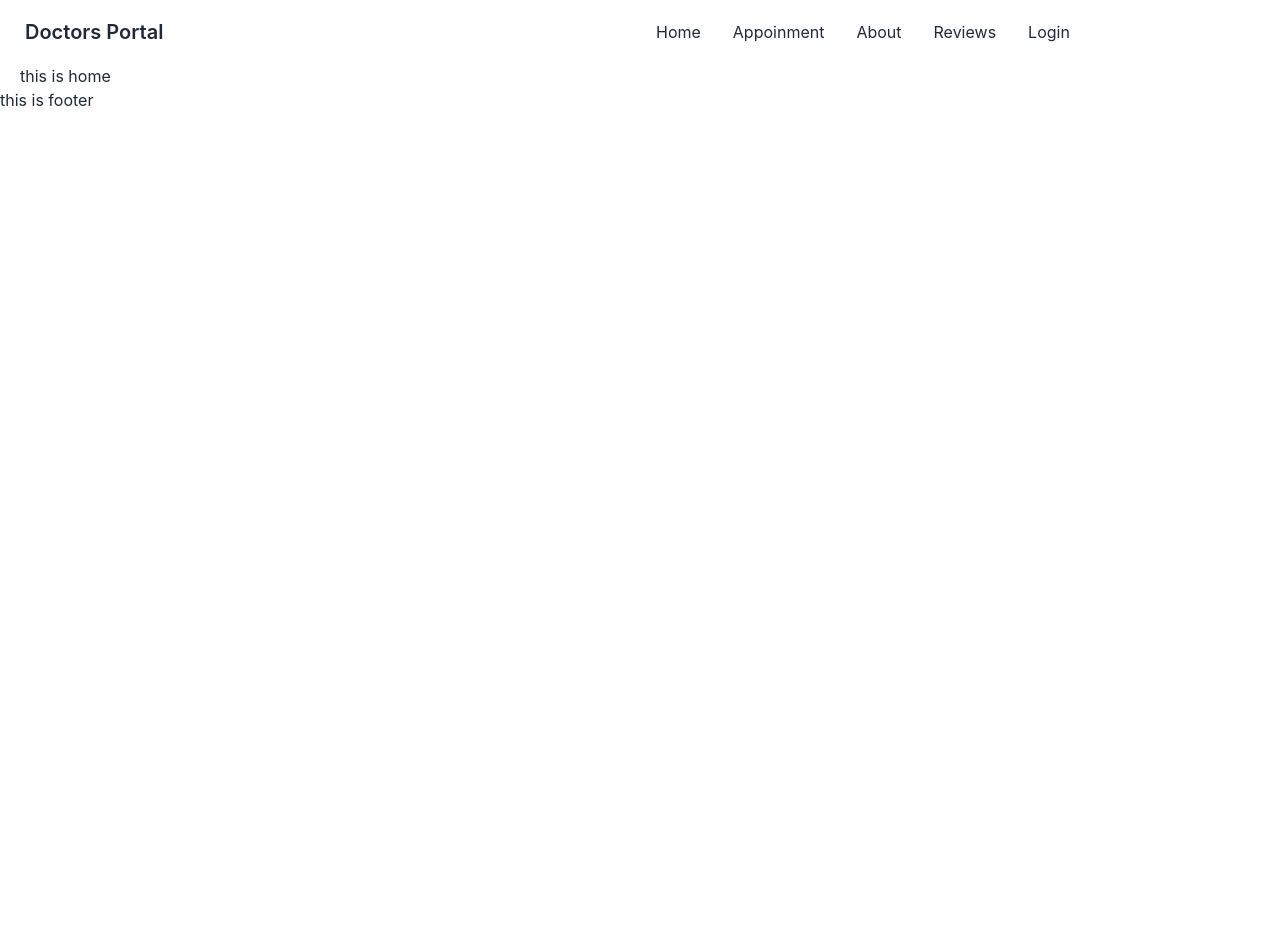
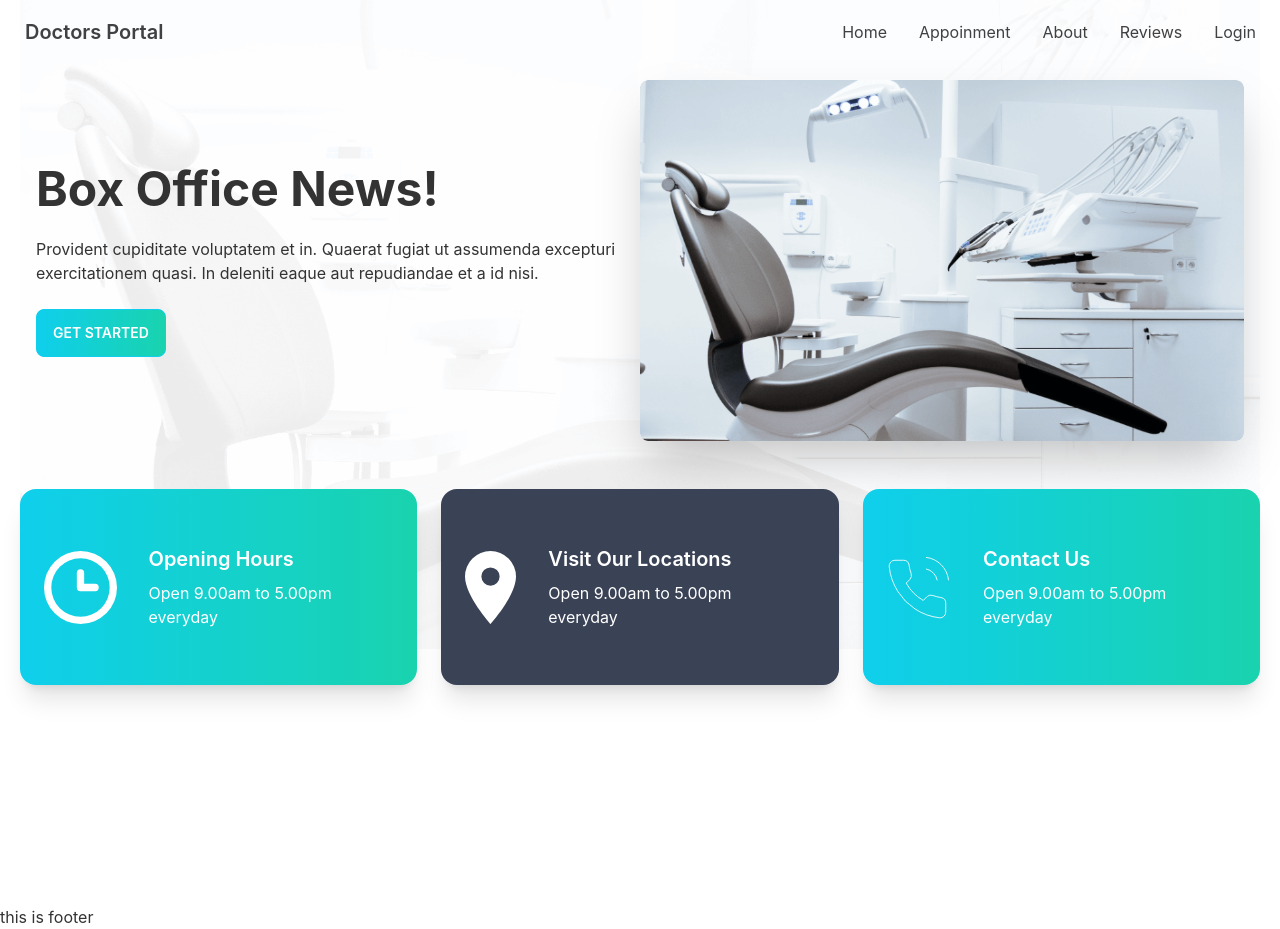
Before and after one commit to Mahbub2001/doctors-portal-client-site, a React (Create React App) app: page / in a window 1280 px wide. Before the commit the page ends 800 px from the top, so only its background shows below. Built offline with nearby package versions, Linux system fonts and the light colour scheme.

Commit message:
cardinfo

```diff
--- a/src/Pages/Home/Banner/Banner.js
+++ b/src/Pages/Home/Banner/Banner.js
@@ -1,11 +1,30 @@
-import React from 'react';
+import React from "react";
+import "./Banner.css";
+import image from "../../../assets/images/bg.png";
+import chair from '../../../assets/images/chair.png'
 
 const Banner = () => {
-    return (
+  return (
+    <div className="hero relative">
+      <img className="absolute" src={image} alt="" />
+      <div className="hero-content flex-col lg:flex-row-reverse">
+        <img
+          src={chair}
+          className="rounded-lg w-1/2 shadow-2xl"
+          alt=""
+        />
         <div>
-
+          <h1 className="text-5xl font-bold">Box Office News!</h1>
+          <p className="py-6">
+            Provident cupiditate voluptatem et in. Quaerat fugiat ut assumenda
+            excepturi exercitationem quasi. In deleniti eaque aut repudiandae et
+            a id nisi.
+          </p>
+          <button className="btn btn-primary bg-gradient-to-r from-primary to-secondary text-white">Get Started</button>
         </div>
-    );
+      </div>
+    </div>
+  );
 };
 
 export default Banner;
--- a/src/Pages/Home/Home/Home.js
+++ b/src/Pages/Home/Home/Home.js
@@ -1,9 +1,12 @@
 import React from 'react';
+import Banner from '../Banner/Banner';
+import InfoCards from '../InfoCards/InfoCards';
 
 const Home = () => {
     return (
         <div className='mx-5'>
-            this is home
+            <Banner/>
+            <InfoCards/>
         </div>
     );
 };
--- /dev/null
+++ b/src/Pages/Home/InfoCards/InfoCard.js
@@ -0,0 +1,18 @@
+import React from "react";
+
+const InfoCard = ({ card }) => {
+  const { name, description, icon, bgClass } = card;
+  return (
+    <div className={`card text-white p-6 card-side shadow-xl ${bgClass}`}>
+      <figure>
+        <img src={icon} alt="Movie" />
+      </figure>
+      <div className="card-body">
+        <h2 className="card-title">{name}</h2>
+        <p>{description}</p>
+      </div>
+    </div>
+  );
+};
+
+export default InfoCard;
--- /dev/null
+++ b/src/Pages/Home/InfoCards/InfoCards.js
@@ -0,0 +1,45 @@
+import React from 'react';
+import clock from '../../../assets/icons/clock.svg'
+import marker from '../../../assets/icons/marker.svg'
+import phone from '../../../assets/icons/phone.svg'
+import InfoCard from './InfoCard';
+
+const InfoCards = () => {
+
+    const cardData =[
+
+      {
+        id:1,
+        name:'Opening Hours',
+        description:'Open 9.00am to 5.00pm everyday',
+        icon:clock,
+        bgClass: 'bg-gradient-to-r from-primary to-secondary',
+      },
+
+      {
+        id:2,
+        name:'Visit Our Locations',
+        description:'Open 9.00am to 5.00pm everyday',
+        icon:marker,
+        bgClass:'bg-accent',
+      },
+
+      {
+        id:3,
+        name:'Contact Us',
+        description:'Open 9.00am to 5.00pm everyday',
+        icon:phone,
+        bgClass:'bg-gradient-to-r from-primary to-secondary',
+      },
+    ]
+
+    return (
+        <div className='grid mt-8 lg:grid-cols-3 md:grid-rows-2 grid-cols-1 gap-6'>
+            {
+                cardData.map(card=><InfoCard key={card.id} card={card}></InfoCard>)
+            }
+        </div>
+    );
+};
+
+export default InfoCards;
--- a/src/Pages/Shared/Navbar/Navbar.js
+++ b/src/Pages/Shared/Navbar/Navbar.js
@@ -22,7 +22,7 @@
     </>
   );
   return (
-    <div className="navbar bg-base-100">
+    <div className="navbar bg-base-100 flex justify-between">
       <div className="navbar-start">
         <div className="dropdown">
           <label tabIndex={0} className="btn btn-ghost lg:hidden">
--- a/tailwind.config.js
+++ b/tailwind.config.js
@@ -1,10 +1,21 @@
 /** @type {import('tailwindcss').Config} */
 module.exports = {
-  content: [
-    "./src/**/*.{js,jsx,ts,tsx}",
-  ],
+  content: ["./src/**/*.{js,jsx,ts,tsx}"],
+  daisyui: {
+    themes: [
+      {
+        doctortheme: {
+          primary: '#0FCFEC',
+          secondary: '#19D3AE',
+          accent: "#3A4256",
+          neutral: "#3D4451",
+          "base-100": "#FFFFFF",
+        },
+      },
+    ],
+  },
   theme: {
     extend: {},
   },
   plugins: [require("daisyui")],
-}
+};
```
Also changed, not shown: src/Pages/Home/Banner/Banner.css (added).
